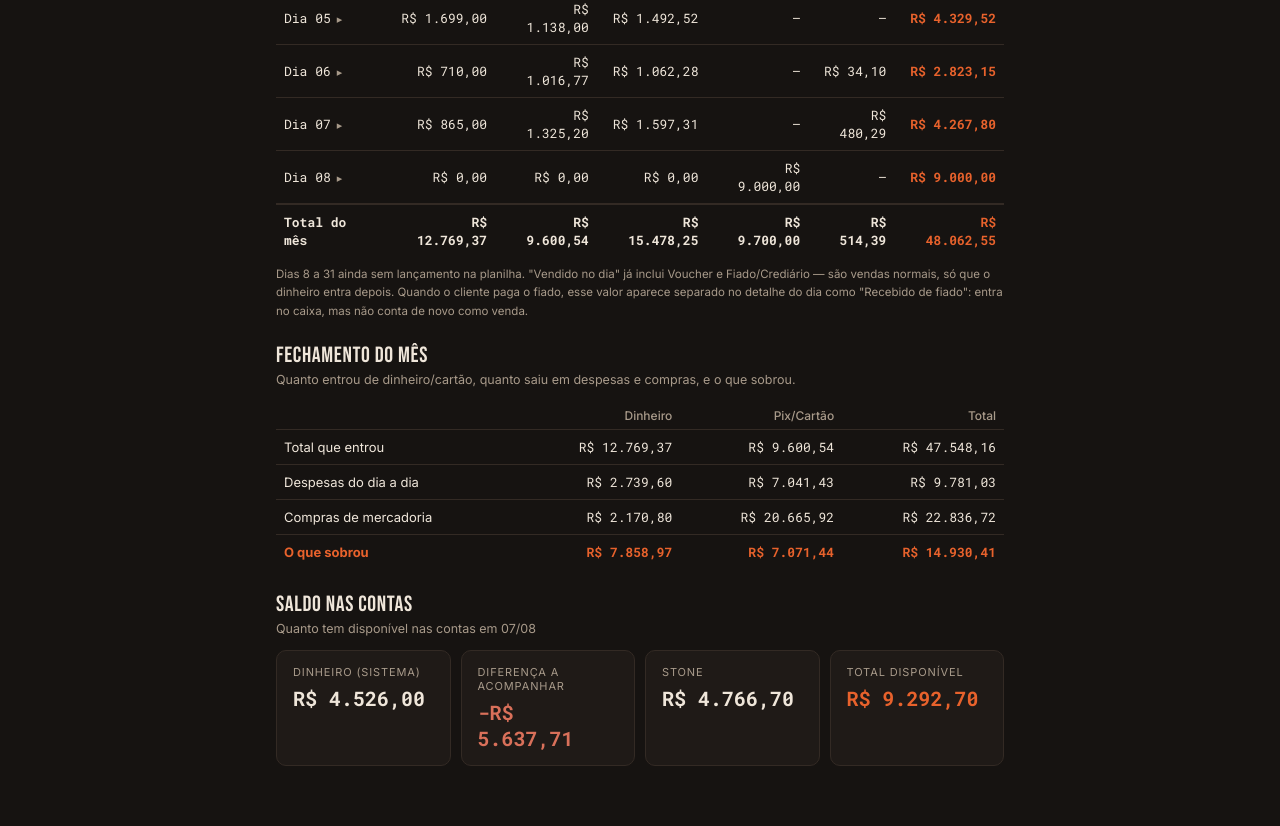
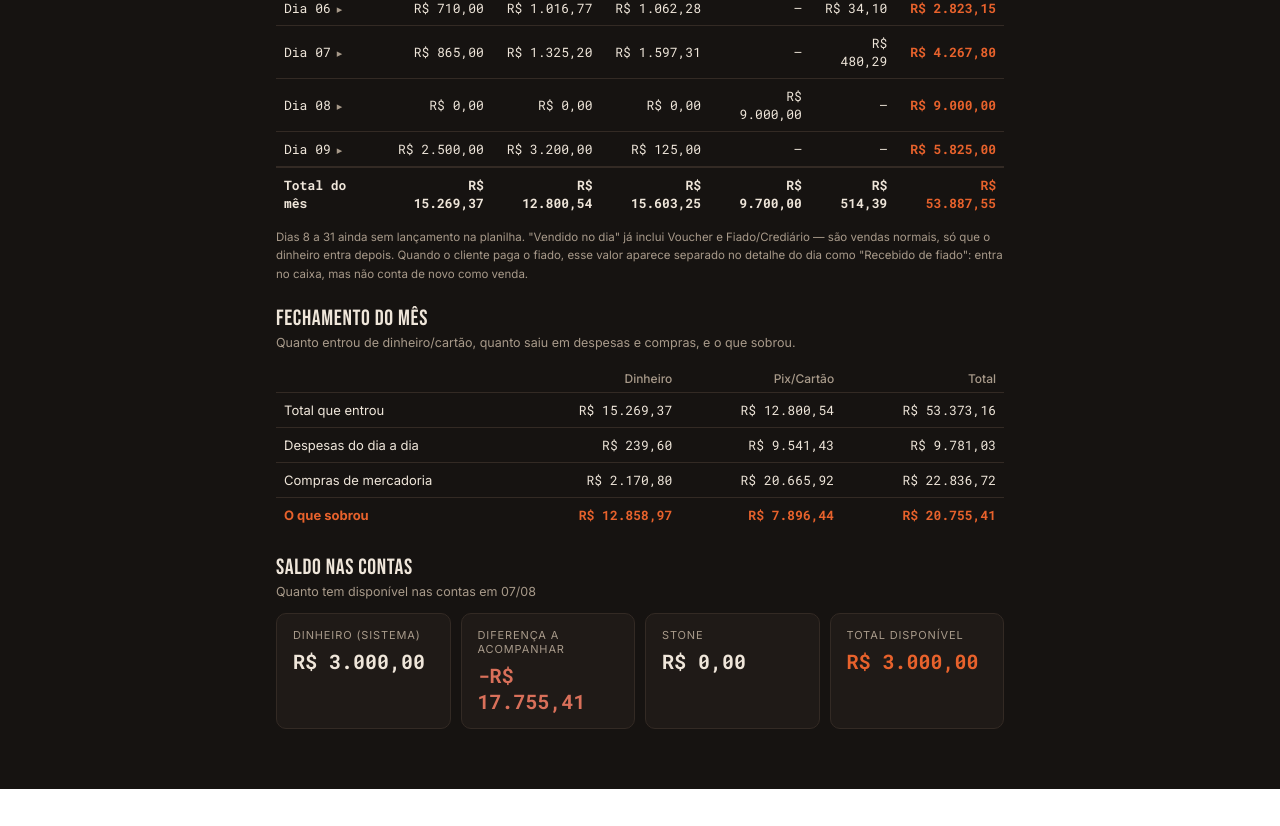
Before and after one commit to aneeilton/Brasa, a React (Vite) app: page / in a window 1280 px wide. Shown: the part 540-1366 px from the top of the page. After the commit the page ends 1329 px from the top, so only its background shows below. Built offline with nearby package versions, Linux system fonts and the light colour scheme.

Commit message:
Atualizar o dados.js

```diff
--- a/dados.js
+++ b/dados.js
@@ -22,12 +22,13 @@ const AGOSTO_DIAS = [
   { dia: 6, dinheiro: 710, pix: 1016.77, credito: 499.37, debito: 562.91, voucher: 0, crediario: 34.1, recebParcDinheiro: 0, recebParcPix: 0 },
   { dia: 7, dinheiro: 865, pix: 1325.2, credito: 1051.97, debito: 545.34, voucher: 0, crediario: 480.29, recebParcDinheiro: 0, recebParcPix: 0 },
   { dia: 8, dinheiro: 0, pix: 0, credito: 0, debito: 0, voucher: 9000, crediario: 0, recebParcDinheiro: 0, recebParcPix: 0 },
+  { dia: 9, dinheiro: 2500, pix: 3200, credito: 5, debito: 120, voucher: 0, crediario: 0, recebParcDinheiro: 0, recebParcPix: 0 },
 ].map((d) => ({ ...d, totalVendas: d.dinheiro + d.pix + d.credito + d.debito + d.voucher + d.crediario }));
 
 const AGOSTO_TOTAIS = {
-  dinheiro: 12769.37, pix: 9600.54, credito: 8320.96, debito: 7157.29, voucher: 9700, crediario: 514.39,
+  dinheiro: 15269.37, pix: 12800.54, credito: 8325.96, debito: 7277.29, voucher: 9700, crediario: 514.39,
   recebParcDinheiro: 0, recebParcPix: 0,
-  totalVendas: 48062.55,
+  totalVendas: 53887.55,
 };
 
 const DESPESAS_AGOSTO = [
@@ -42,7 +43,7 @@ const DESPESAS_AGOSTO = [
   { dia: 8, desc: "Máquina Infinity Pay", valor: 199, tipo: "PIX" },
   { dia: 8, desc: "Taxa matança", valor: 513.2, tipo: "PIX" },
   { dia: 9, desc: "Consultoria Aneilton", valor: 2500, tipo: "PIX" },
-  { dia: 9, desc: "Saber", valor: 2500, tipo: "Dinheiro" },
+  { dia: 9, desc: "Saber", valor: 2500, tipo: "PIX" },
   { dia: 3, desc: "Flanelas e canetas", valor: 12.3, tipo: "Dinheiro" },
   { dia: 4, desc: "Segurança VIP", valor: 30, tipo: "Dinheiro" },
   { dia: 5, desc: "Almoço", valor: 23, tipo: "Dinheiro" },
@@ -72,12 +73,12 @@ const COMPRAS_AGOSTO = [
 ];
 
 const FECHAMENTO_AGOSTO = {
-  totalGeral: { dinheiro: 12769.37, pixStone: 9600.54, cartao: 25178.25, total: 47548.16 },
-  despesas: { dinheiro: 2739.6, pixStone: 7041.43, total: 9781.03 },
+  totalGeral: { dinheiro: 15269.37, pixStone: 12800.54, cartao: 25303.25, total: 53373.16 },
+  despesas: { dinheiro: 239.6, pixStone: 9541.43, total: 9781.03 },
   compras: { dinheiro: 2170.8, pixStone: 20665.92, total: 22836.72 },
-  saldo: { dinheiro: 7858.97, pixStone: 7071.44, total: 14930.41 },
+  saldo: { dinheiro: 12858.97, pixStone: 7896.44, total: 20755.41 },
   saldoOnlineContaEm: "07/08",
-  saldoOnline: { dinheiro: 4526, dinheiroDiff: -5637.71, stone: 4766.7, total: 9292.7 },
+  saldoOnline: { dinheiro: 3000, dinheiroDiff: -17755.41, stone: 0, total: 3000 },
 };
 
 const RESUMO_MENSAL = [
```
